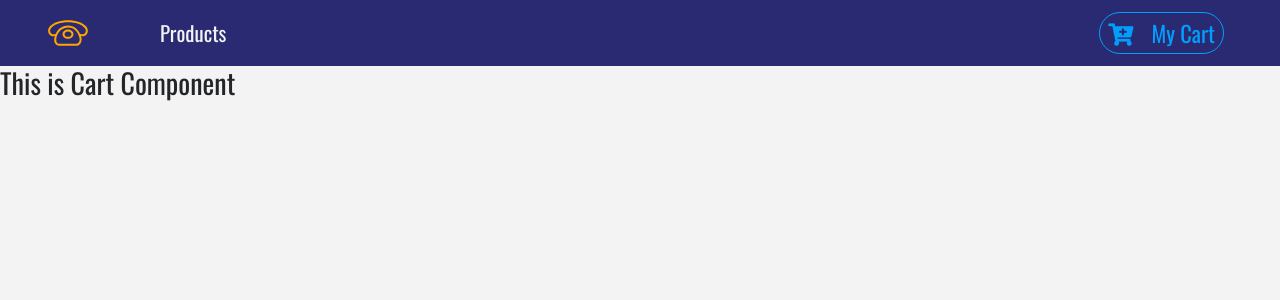
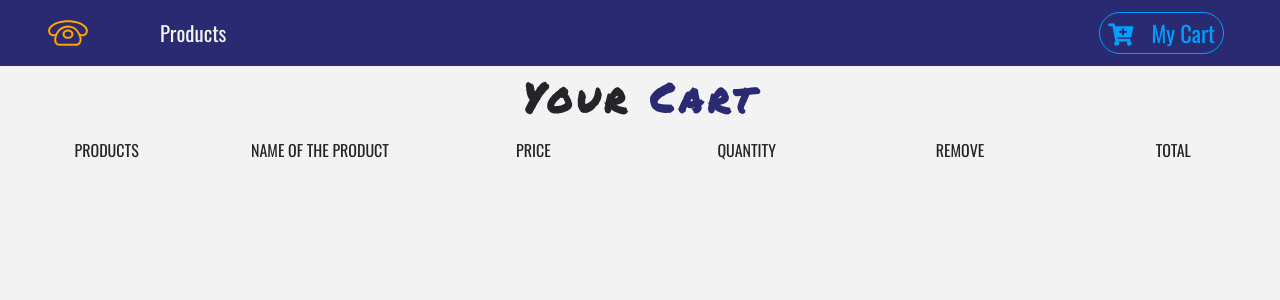
Before and after one commit to AnooSathyee/CapstoneProject-1, a React (Create React App) app in the folder ubuy/: page /cart in a window 1280 px wide. Shown: the top 300 px of the page. Built offline with nearby package versions, Linux system fonts and the light colour scheme.

Commit message:
Finished CartColumns Component

```diff
--- a/ubuy/src/components/Cart/Cart.js
+++ b/ubuy/src/components/Cart/Cart.js
@@ -1,11 +1,14 @@
 import React, { Component } from "react";
+import Title from "../Title";
+import CartColumns from "./CartColumns";
 
 export default class Cart extends Component {
   render() {
     return (
-      <div>
-        <h3>This is Cart Component</h3>
-      </div>
+      <section>
+        <Title name="Your " title="Cart" />
+        <CartColumns />
+      </section>
     );
   }
 }
--- /dev/null
+++ b/ubuy/src/components/Cart/CartColumns.js
@@ -0,0 +1,33 @@
+import React from "react";
+
+export default function CartColumns() {
+  return (
+    <div className="container-fluid text-center d-none d-lg-block">
+      <div className="row">
+        <div className="col-10 mx-auto col-lg-2">
+          <p className="text-uppercase">products</p>
+        </div>
+
+        <div className="col-10 mx-auto col-lg-2">
+          <p className="text-uppercase">name of the product</p>
+        </div>
+
+        <div className="col-10 mx-auto col-lg-2">
+          <p className="text-uppercase">price</p>
+        </div>
+
+        <div className="col-10 mx-auto col-lg-2">
+          <p className="text-uppercase">quantity</p>
+        </div>
+
+        <div className="col-10 mx-auto col-lg-2">
+          <p className="text-uppercase">remove</p>
+        </div>
+
+        <div className="col-10 mx-auto col-lg-2">
+          <p className="text-uppercase">total</p>
+        </div>
+      </div>
+    </div>
+  );
+}
```
